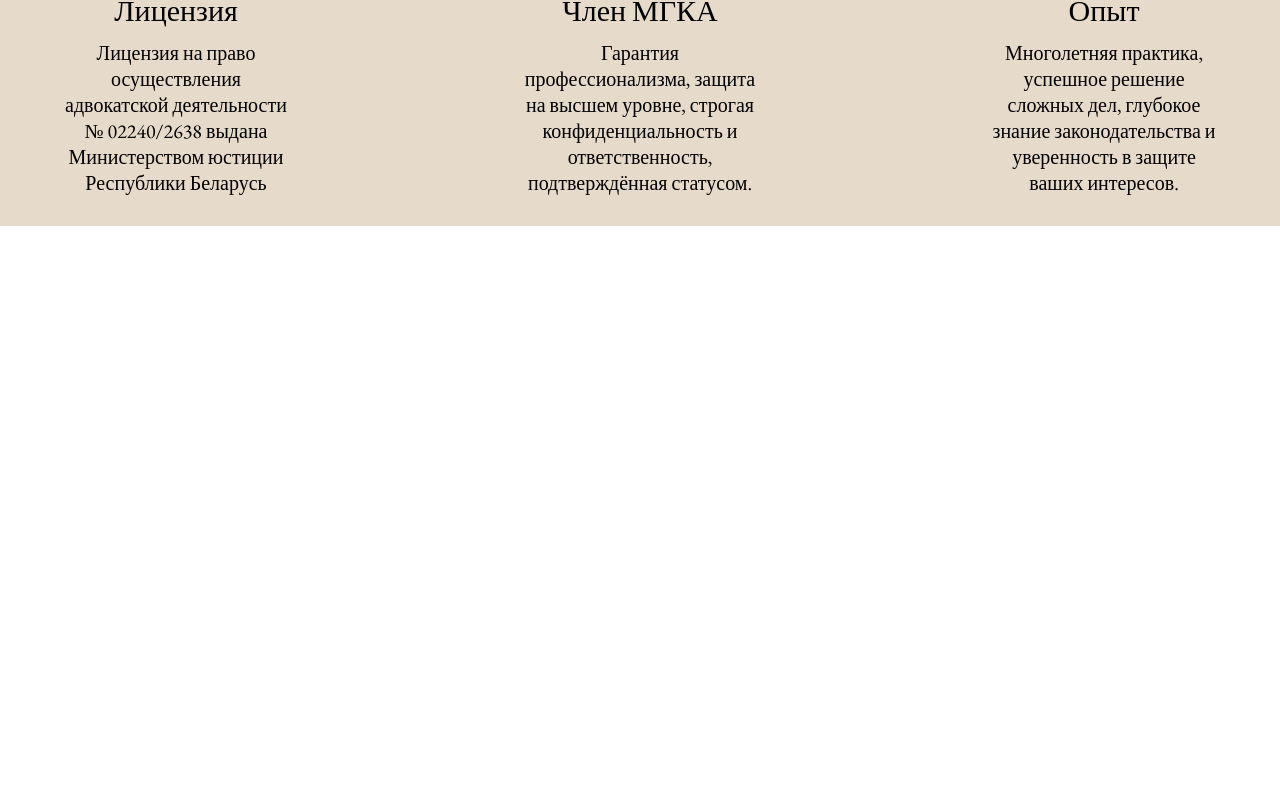
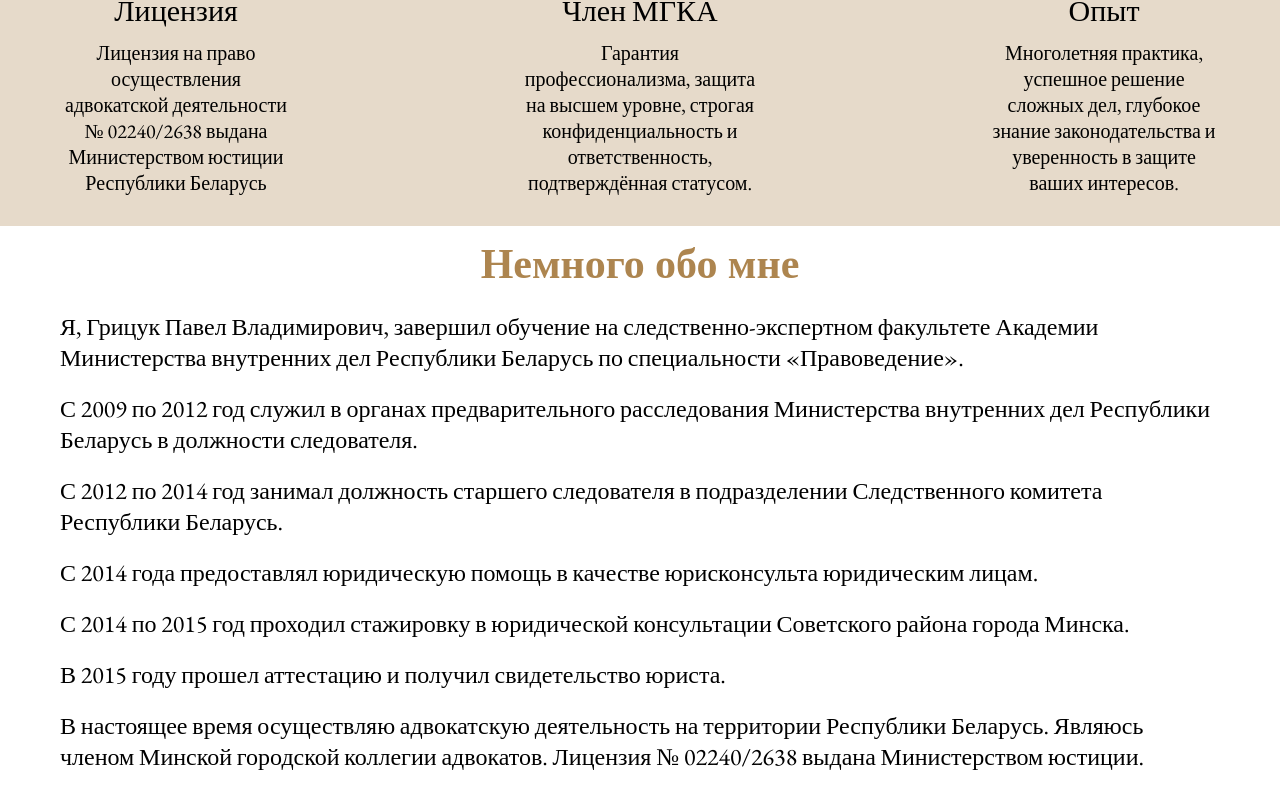
Before and after one commit to patciahevich/gritsuk, a React (Create React App) app: page / in a window 1280 px wide. Shown: the part 1029-1831 px from the top of the page. Before the commit the page ends 1255 px from the top, so only its background shows below. Built offline with nearby package versions, Linux system fonts and the light colour scheme.

Commit message:
feat: implement about section

```diff
--- a/src/App.tsx
+++ b/src/App.tsx
@@ -2,12 +2,14 @@ import React from 'react';
 import './App.scss';
 import Main from './main/main';
 import License from './license/license';
+import About from './about/about';
 
 function App() {
   return (
     <>
     <Main />
     <License/>
+    <About/>
     </>
   );
 }
--- /dev/null
+++ b/src/about/about.scss
@@ -0,0 +1,10 @@
+@import '../index.scss';
+
+.about {
+  padding: 10px 60px;
+
+  & p {
+    font-size: 24px;
+    margin-bottom: 20px;
+  }
+}
--- /dev/null
+++ b/src/about/about.tsx
@@ -0,0 +1,18 @@
+import './about.scss';
+
+function About() {
+  return (
+    <section className='about' id='about'>
+      <h2>Немного обо мне</h2>
+      <p>Я, Грицук Павел Владимирович, завершил обучение на следственно-экспертном факультете Академии Министерства внутренних дел Республики Беларусь по специальности «Правоведение».</p>
+      <p>С 2009 по 2012 год служил в органах предварительного расследования Министерства внутренних дел Республики Беларусь в должности следователя.</p>
+      <p>С 2012 по 2014 год занимал должность старшего следователя в подразделении Следственного комитета Республики Беларусь.</p>
+      <p>С 2014 года предоставлял юридическую помощь в качестве юрисконсульта юридическим лицам.</p>
+      <p>С 2014 по 2015 год проходил стажировку в юридической консультации Советского района города Минска.</p>
+      <p>В 2015 году прошел аттестацию и получил свидетельство юриста.</p>
+      <p>В настоящее время осуществляю адвокатскую деятельность на территории Республики Беларусь. Являюсь членом Минской городской коллегии адвокатов. Лицензия № 02240/2638 выдана Министерством юстиции.</p>
+    </section>
+  )
+}
+
+export default About;
--- a/src/index.scss
+++ b/src/index.scss
@@ -30,3 +30,12 @@ ul {
 h1, h2, h3, p {
   margin: 0;
 }
+
+h2 {
+  margin-bottom: 20px;
+
+  font-size: 42px;
+  font-weight: 800;
+  color: $gold;
+  text-align: center;
+}
```
